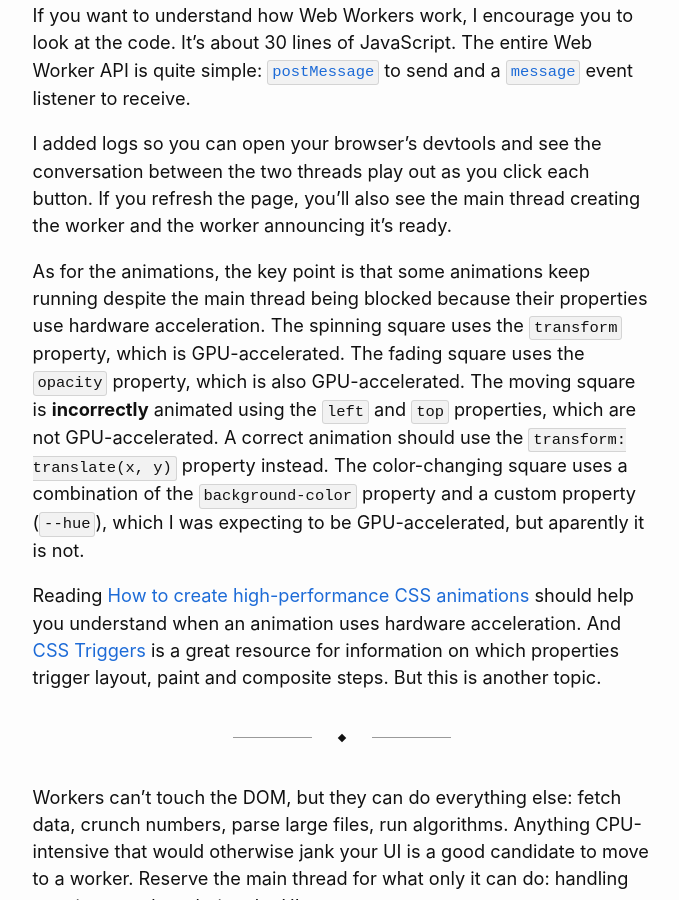
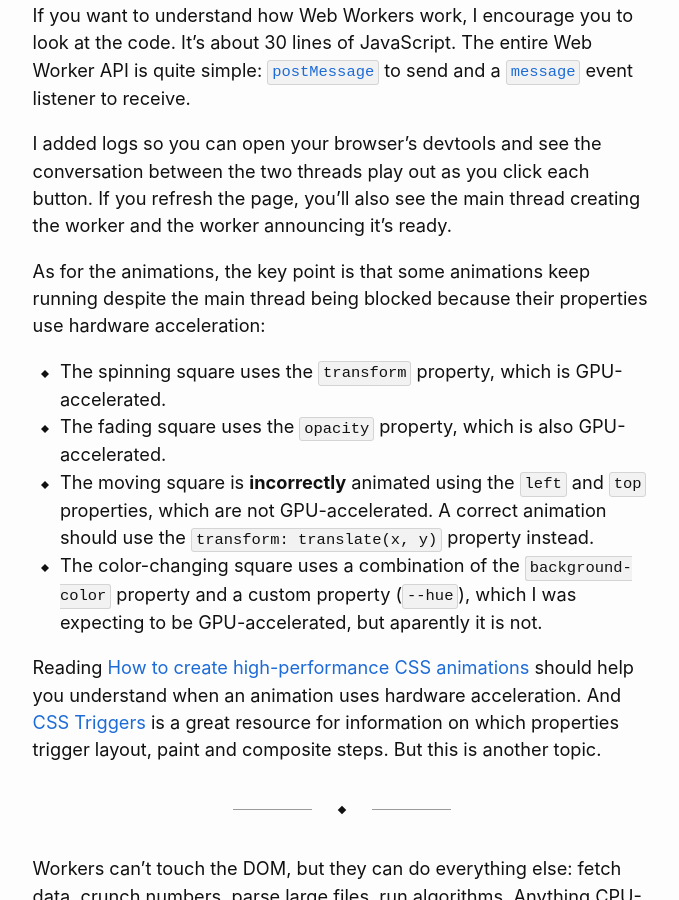
Before and after one commit to guilhermesimoes/guilhermesimoes.github.io, a Jekyll site: the page built from _posts/2026-03-08-the-importance-of-the-main-thread-being-idle.md, in a window 1280 px wide and 900 px high, scrolled down 1227 px. Shown: the whole window, without its empty margins (298-977 px from the left). Built offline with Jekyll 4.4.1, drawn with Linux system fonts in a browser that asks for light colours.

Commit message:
Use a list instead of running text

```diff
--- a/_posts/2026-03-08-the-importance-of-the-main-thread-being-idle.md
+++ b/_posts/2026-03-08-the-importance-of-the-main-thread-being-idle.md
@@ -25,8 +25,12 @@ If you want to understand how Web Workers work, I encourage you to look at the c
 
 I added logs so you can open your browser's devtools and see the conversation between the two threads play out as you click each button. If you refresh the page, you'll also see the main thread creating the worker and the worker announcing it's ready.
 
-As for the animations, the key point is that some animations keep running despite the main thread being blocked because their properties use hardware acceleration. The spinning square uses the `transform` property, which is GPU-accelerated. The fading square uses the `opacity` property, which is also GPU-accelerated. The moving square is **incorrectly** animated using the `left` and `top` properties, which are not GPU-accelerated. A correct animation should use the `transform: translate(x, y)` property instead.
-The color-changing square uses a combination of the `background-color` property and a custom property (`--hue`), which I was expecting to be GPU-accelerated, but aparently it is not.
+As for the animations, the key point is that some animations keep running despite the main thread being blocked because their properties use hardware acceleration:
+
+- The spinning square uses the `transform` property, which is GPU-accelerated.
+- The fading square uses the `opacity` property, which is also GPU-accelerated.
+- The moving square is **incorrectly** animated using the `left` and `top` properties, which are not GPU-accelerated. A correct animation should use the `transform: translate(x, y)` property instead.
+- The color-changing square uses a combination of the `background-color` property and a custom property (`--hue`), which I was expecting to be GPU-accelerated, but aparently it is not.
 
 Reading [How to create high-performance CSS animations] should help you understand when an animation uses hardware acceleration. And [CSS Triggers] is a great resource for information on which properties trigger layout, paint and composite steps. But this is another topic.
 
```
